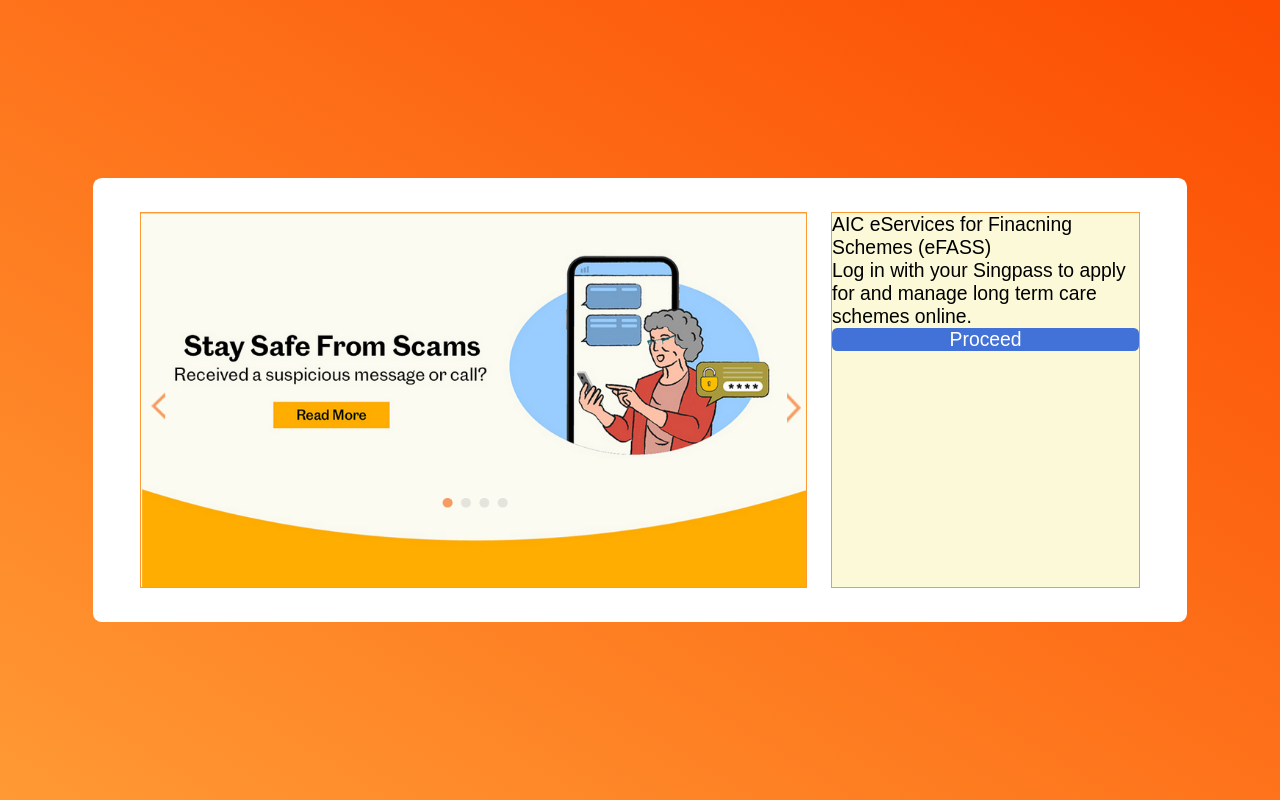
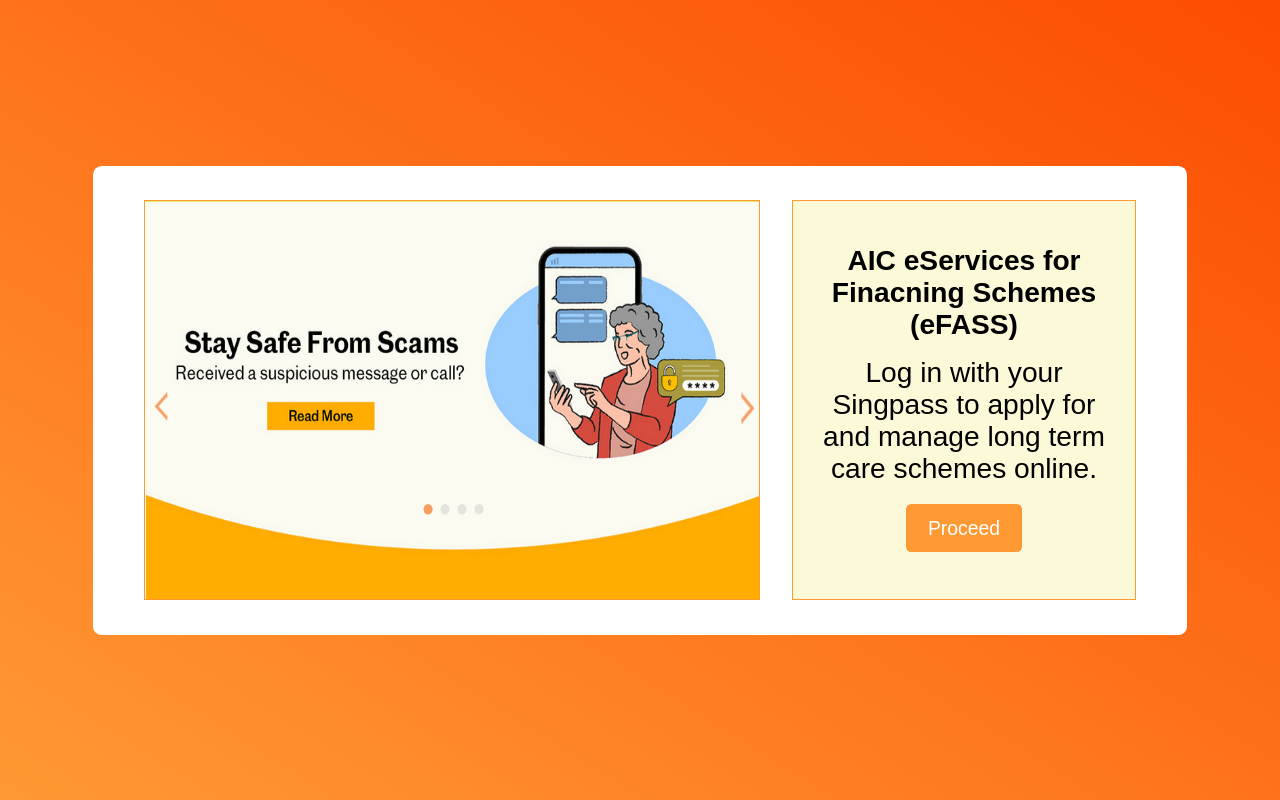
Before and after one commit to pjhoodsta/APU_Web_Project_Sanctuary, a PHP site: page / in a window 1280 px wide. Shown: the part 155-955 px from the top of the page. Run offline with PHP 8.4, Linux system fonts and the light colour scheme.

Commit message:
managed to set those font to adjust its size, based on webpage size, via vmax

```diff
--- a/index.html
+++ b/index.html
@@ -36,10 +36,12 @@
             <img src="./images/dummy-slider-img.png" alt="dummy-slider-img" />
           </div>
           <div
-            class="card-item card-item-latest-news flex-box-column backgrouind-color-light-yellow outline-orange"
+            class="card-item card-item-latest-news flex-box-column backgrouind-color-light-yellow outline-orange text-align-center"
           >
-            <h2>AIC eServices for Finacning Schemes (eFASS)</h2>
-            <p>
+            <h2 class="font-size-vmax">
+              AIC eServices for Finacning Schemes (eFASS)
+            </h2>
+            <p class="font-size-vmax">
               Log in with your Singpass to apply for and manage long term care
               schemes online.
             </p>
--- a/registration.html
+++ b/registration.html
@@ -92,7 +92,7 @@
             </div>
           </div>
         </form>
-        <button type="submit" class="registration">Sign Up</button>
+        <button type="submit" class="">Sign Up</button>
       </section>
     </main>
     <footer></footer>
--- a/style.css
+++ b/style.css
@@ -64,16 +64,34 @@
   margin-bottom: 1.6rem;
 }
 
+h2 {
+  font-weight: 750;
+  justify-content: center;
+  margin-bottom: 0.9rem;
+}
+
+.font-size-vmax {
+  font-size: 2.2vmax;
+}
+
+p {
+  margin-bottom: 0.9rem;
+  font-size: 1rem;
+}
+
+.text-align-center {
+  text-align: center;
+}
+
 label {
   font-size: 16px;
   color: #555;
   text-transform: capitalize;
-  display: flex;
   margin-bottom: 0.5rem;
 }
 
 button {
-  background-color: #4272d7;
+  background-color: #ff9933;
   border-radius: 0.3rem;
   border: none;
 
@@ -82,18 +100,16 @@
   color: white;
   font-weight: 500;
   font-size: 1.1rem;
+
+  padding: 0.7rem;
+  margin-block: 0.2rem;
+  width: 6.6rem;
 }
 
 button.login {
-  padding: 0.3rem 0.3rem 0.3rem 0.3rem;
   width: 104.5%;
   margin-block: 1.1rem;
-}
-
-button.registration {
-  padding: 0.7rem;
-  margin-block: 0.2rem;
-  width: 5.9rem;
+  padding: 0.3rem;
 }
 
 form.login {
@@ -232,11 +248,15 @@
 }
 
 .card-item-slider {
-  width: 65%;
+  width: 60%;
 }
 
 .card-item-latest-news {
   width: 30%;
+  padding-inline: 1rem;
+  padding-block: 2.5rem;
+  justify-content: space-around;
+  align-items: center;
 }
 
 .card-item-registration {
```
